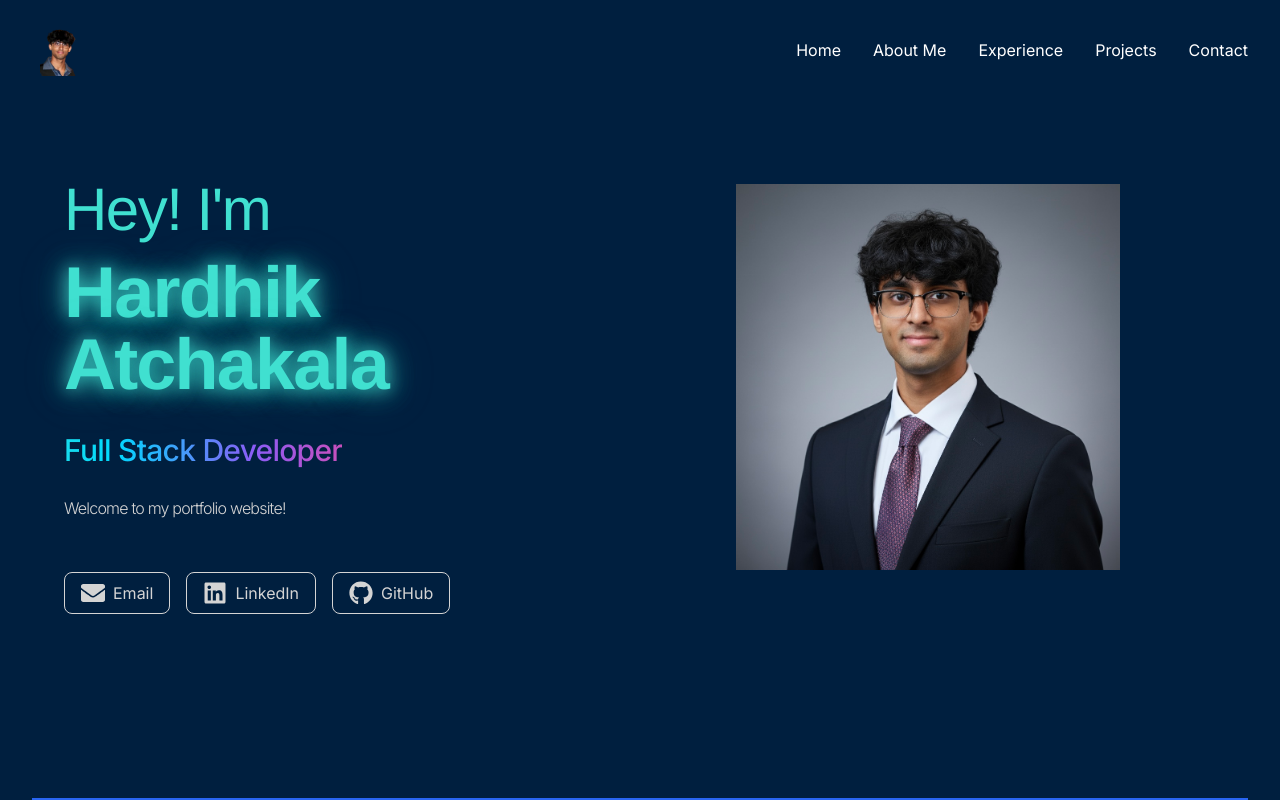
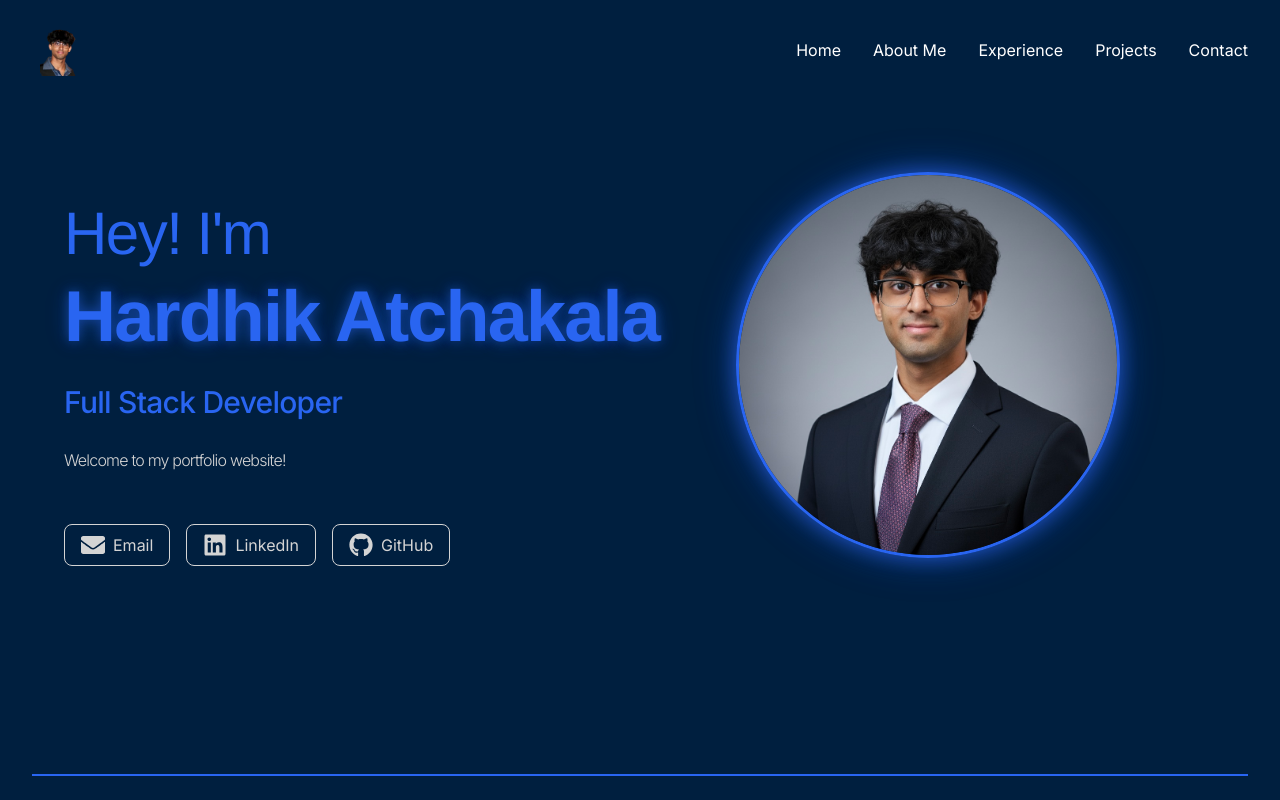
Before and after one commit to hatchakala/PortfolioWebsite, a React (Vite) app: page / in a window 1280 px wide. Shown: the top 800 px of the page. Built offline with nearby package versions, Linux system fonts and the light colour scheme.

Commit message:
made some more design and color changes to home page

```diff
--- a/src/components/Hero.jsx
+++ b/src/components/Hero.jsx
@@ -34,7 +34,7 @@ const Hero = () => {
               initial="hidden"
               animate="visible"
               className="pb-4 text-4xl sm:text-5xl lg:text-6xl font-light tracking-tight text-center lg:text-left"
-              style={{ color: '#40E0D0', fontFamily: '"Helvetica Neue", Helvetica, Arial, sans-serif' }}
+              style={{ color: '#2965F1', fontFamily: '"Helvetica Neue", Helvetica, Arial, sans-serif' }}
             >
               Hey! I'm
             </motion.div>
@@ -43,8 +43,8 @@ const Hero = () => {
               variants={container(0.5)}
               initial="hidden"
               animate="visible"
-              className="pb-8 text-5xl sm:text-6xl lg:text-7xl font-bold tracking-tight text-center lg:text-left glow-text"
-              style={{ color: '#40E0D0', fontFamily: '"Helvetica Neue", Helvetica, Arial, sans-serif' }}
+              className="pb-8 text-5xl sm:text-6xl lg:text-7xl font-bold tracking-tight text-center lg:text-left glow-text whitespace-nowrap"
+              style={{ color: '#2965F1', fontFamily: '"Helvetica Neue", Helvetica, Arial, sans-serif' }}
             >
               {!isTyped ? (
                 <Typewriter
@@ -71,7 +71,8 @@ const Hero = () => {
               variants={container(1)}
               initial="hidden"
               animate="visible"
-              className="animated-gradient text-2xl sm:text-3xl tracking-tight font-medium"
+              className="text-2xl sm:text-3xl tracking-tight font-medium"
+              style={{ color: '#2965F1' }}
             >
               Full Stack Developer
             </motion.span>
@@ -134,7 +135,7 @@ const Hero = () => {
               transition={{ duration: 1, delay: 1.2 }}
               src={profilePic}
               alt="Hardhik Atchakala"
-              className="w-64 sm:w-80 lg:w-96 mt-10"
+              className="w-64 sm:w-80 lg:w-96 mt-10 profile-glow cursor-pointer"
             />
           </div>
         </div>
--- a/src/index.css
+++ b/src/index.css
@@ -8,24 +8,47 @@
   font-family: "Inter", sans-serif;
 }
 
-/* Pulsing glow effect for name */
+/* Subtle pulsing glow effect for name */
 @keyframes pulseGlow {
   0%, 100% {
-    text-shadow: 0 0 10px rgba(64, 224, 208, 0.5),
-                 0 0 20px rgba(64, 224, 208, 0.4),
-                 0 0 30px rgba(64, 224, 208, 0.3),
-                 0 0 40px rgba(64, 224, 208, 0.2);
+    text-shadow: 0 0 8px rgba(41, 101, 241, 0.3),
+                 0 0 15px rgba(41, 101, 241, 0.2),
+                 0 0 20px rgba(41, 101, 241, 0.1);
   }
   50% {
-    text-shadow: 0 0 20px rgba(64, 224, 208, 0.8),
-                 0 0 30px rgba(64, 224, 208, 0.6),
-                 0 0 40px rgba(64, 224, 208, 0.5),
-                 0 0 60px rgba(64, 224, 208, 0.3);
+    text-shadow: 0 0 12px rgba(41, 101, 241, 0.5),
+                 0 0 20px rgba(41, 101, 241, 0.3),
+                 0 0 30px rgba(41, 101, 241, 0.2);
   }
 }
 
 .glow-text {
   animation: pulseGlow 3s ease-in-out infinite;
+}
+
+/* Profile picture glow effect */
+@keyframes profileGlow {
+  0%, 100% {
+    box-shadow: 0 0 15px rgba(41, 101, 241, 0.4),
+                0 0 25px rgba(41, 101, 241, 0.3),
+                0 0 35px rgba(41, 101, 241, 0.2);
+  }
+  50% {
+    box-shadow: 0 0 20px rgba(41, 101, 241, 0.6),
+                0 0 35px rgba(41, 101, 241, 0.4),
+                0 0 50px rgba(41, 101, 241, 0.3);
+  }
+}
+
+.profile-glow {
+  animation: profileGlow 3s ease-in-out infinite;
+  border-radius: 50%;
+  border: 3px solid #2965F1;
+  transition: transform 0.3s ease;
+}
+
+.profile-glow:hover {
+  transform: scale(1.05);
 }
 
 /* Animated gradient for Full Stack Developer */
```
